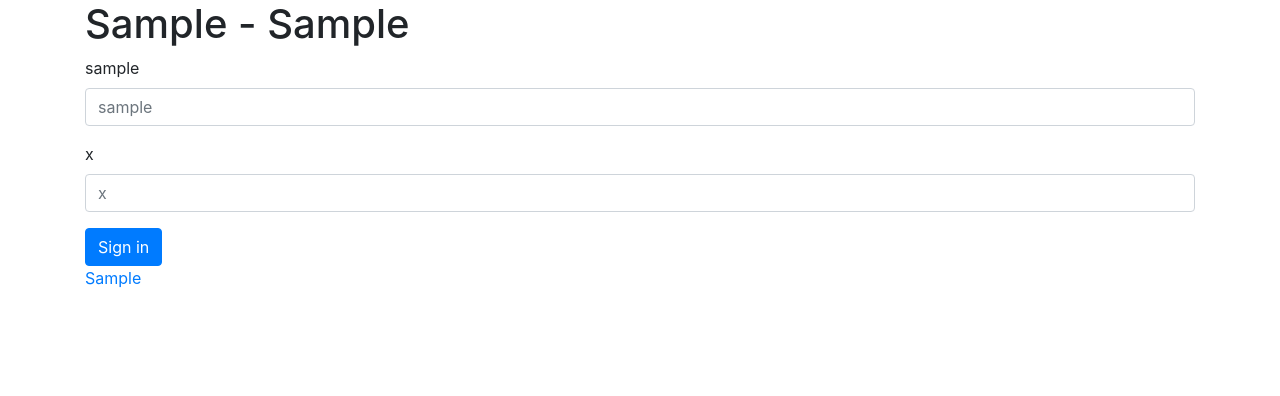
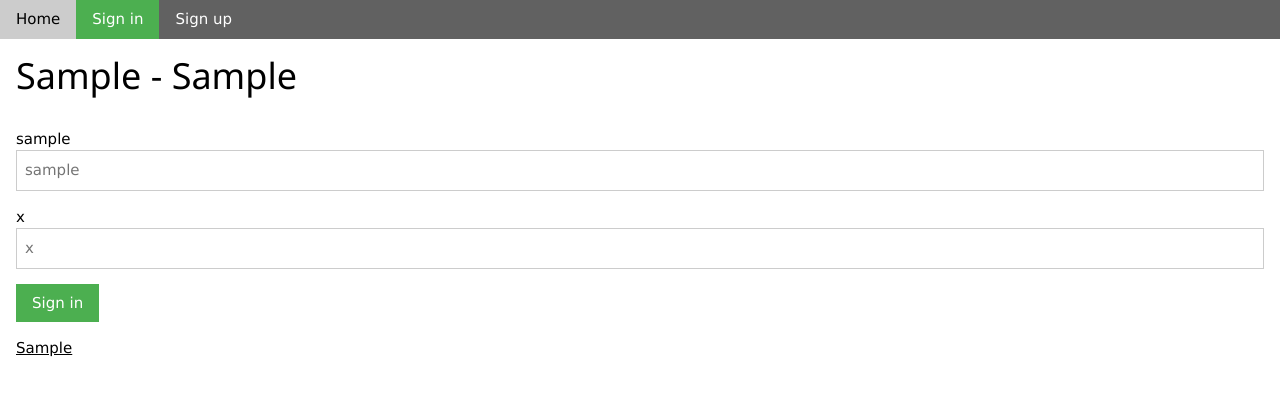
Before and after one commit to kodo-pp/ctfhost, a Python web app: template templates/login.html in a window 1280 px wide. Shown: the top 396 px of the page. Run offline with Jinja, Linux system fonts and the light colour scheme; the template is opened without the code that fills it: most values are stand-ins (such as "Sample title", 1, 10 or a date in 2020); some libraries are stand-ins or nearby versions.

Commit message:
Redisigned sign in page

```diff
--- a/templates/login.html
+++ b/templates/login.html
@@ -2,32 +2,38 @@
 <html lang="{{ lc_lang_code }}">
     <head>
         <link rel="shortcut icon" href="/static/favicon.png">
-        <link rel="stylesheet" href="/static/bootstrap/css/bootstrap.min.css">
+        <link rel="stylesheet" href="/static/w3css/w3.css">
+        <link rel="stylesheet" href="/static/ctfhost-common.css">
         <meta charset="utf-8">
         <title>{{ conf_ctfname }} - {{ lc_signin }}</title>
     </head>
 
     <body>
-        <div class="container">
+        <div class="w3-bar w3-dark-grey">
+            <a class="w3-bar-item w3-button" href="/Home">Home</a>
+            <span class="w3-bar-item w3-green">Sign in</span>
+            <a class="w3-bar-item w3-button" href="/signup">Sign up</a>
+        </div>
+        <div class="w3-container">
             <h1>
                 {{ conf_ctfname }} - {{ lc_signin }}
             </h1>
-            <form action="/auth" method="POST">
-                <div class="form-group">
-                    <label for="input-username">{{ lc_username }}</label>
-                    <input type="text" class="form-control" id="input-username" name="username" placeholder="{{ lc_username }}">
-                </div>
-
-                <div class="form-group">
-                    <label for="input-password">{{ lc_password }}</label>
-                    <input type="password" class="form-control" id="input-password" name="password" placeholder="{{ lc_password }}">
-                </div>
-
-                <input type="submit" class="btn btn-primary" value="Sign in">
-            </form>
-            <a href="/signup">{{ lc_maybe_signup }}</a>
         </div>
-
-        <script src="/static/bootstrap/js/bootstrap.min.js"></script>
+        <form action="/auth" method="POST" class="w3-container">
+            <p>
+                <label for="input-username">{{ lc_username }}</label>
+                <input type="text" class="w3-input w3-border" id="input-username" name="username" placeholder="{{ lc_username }}">
+            </p>
+            <p>
+                <label for="input-password">{{ lc_password }}</label>
+                <input type="password" class="w3-input w3-border" id="input-password" name="password" placeholder="{{ lc_password }}">
+            </p>
+            <p>
+                <input type="submit" class="w3-btn w3-green" value="Sign in">
+            </p>
+            <p>
+                <a href="/signup">{{ lc_maybe_signup }}</a>
+            </p>
+        </form>
     </body>
 </html>
```
